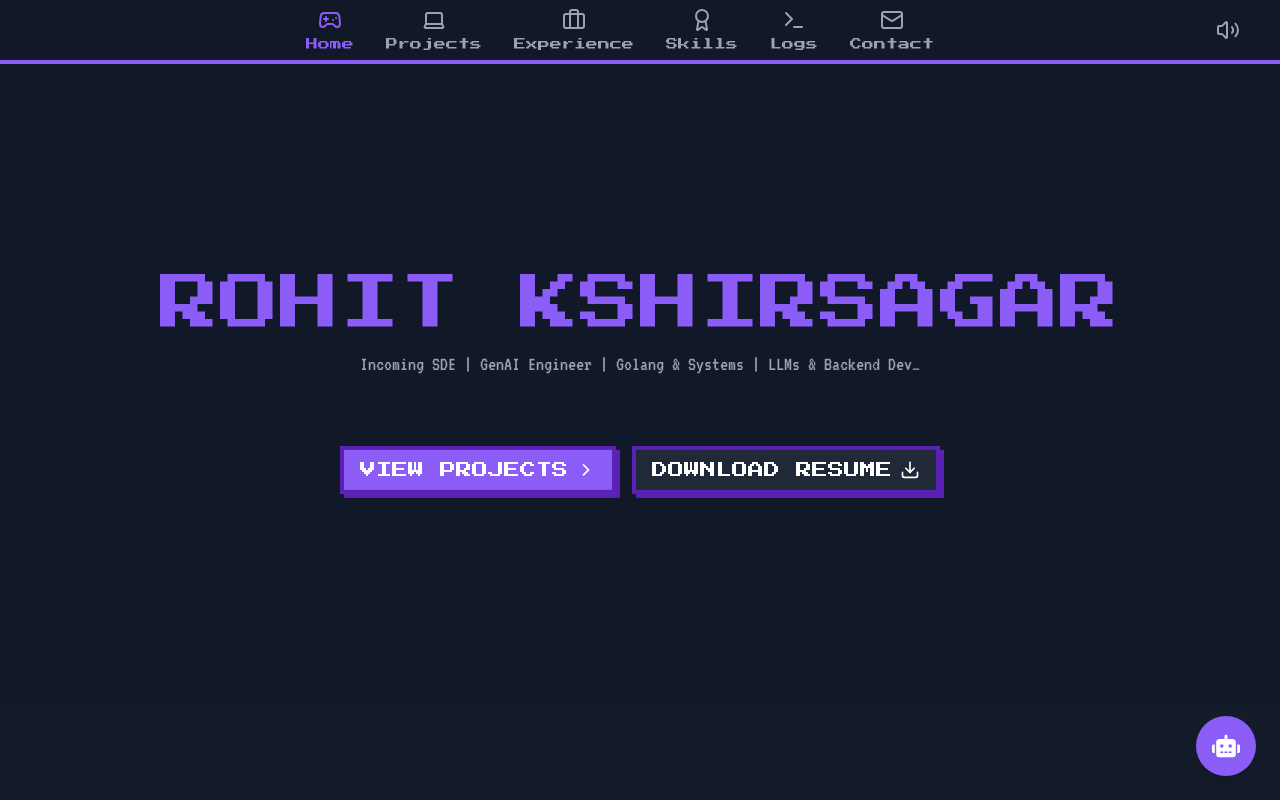
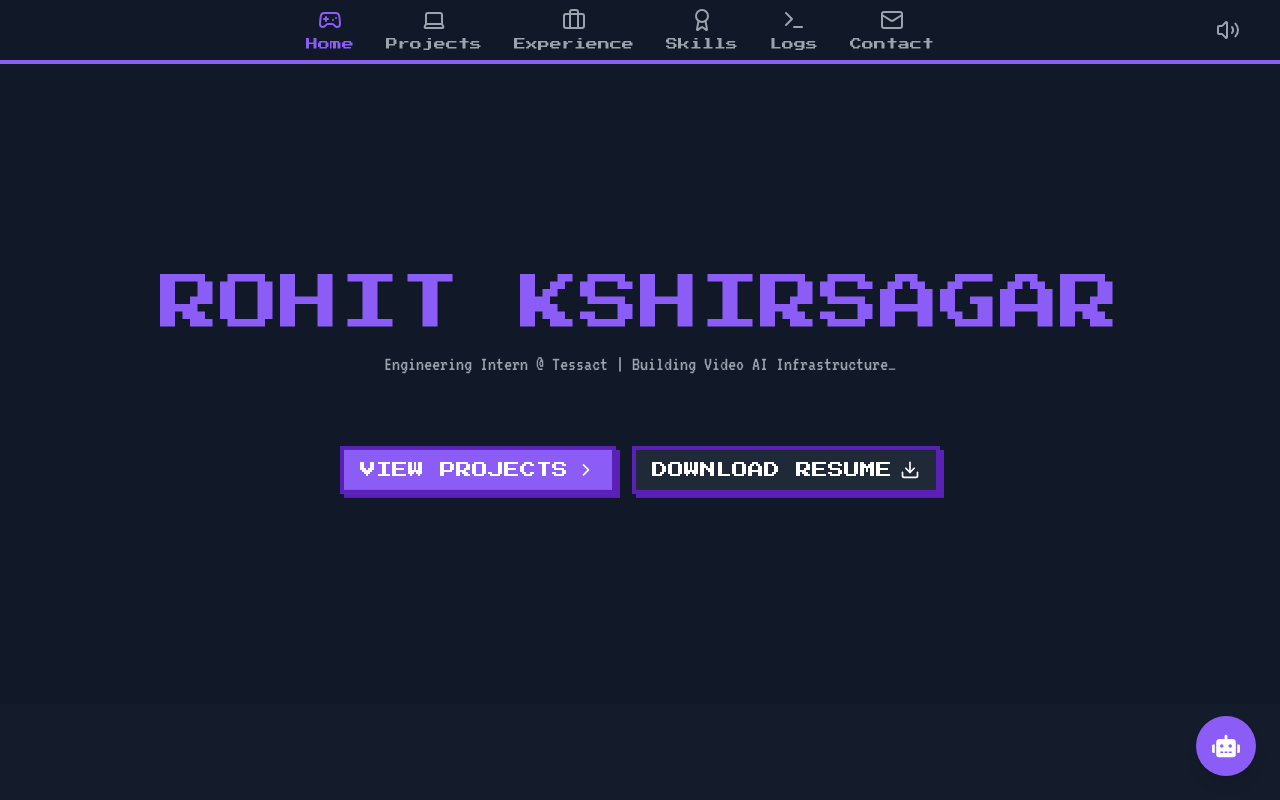
Before and after one commit to rohitkshirsagar19/rohitkshirsagar19.github.io, a React (Vite) app: page / in a window 1280 px wide. Shown: the top 800 px of the page. Built offline with nearby package versions, Linux system fonts and the light colour scheme.

Commit message:
chore: updated the position

```diff
--- a/src/pages/Index.tsx
+++ b/src/pages/Index.tsx
@@ -12,7 +12,7 @@ const Index = () => {
   const [isLoading, setIsLoading] = useState(true);
   const [showLoader, setShowLoader] = useState(true);
   const [textVisible, setTextVisible] = useState("");
-  const fullText = "Incoming SDE | GenAI Engineer | Golang & Systems | LLMs & Backend Dev";
+  const fullText = "Engineering Intern @ Tessact | Building Video AI Infrastructure";
   const [isChatbotOpen, setIsChatbotOpen] = useState(false);
 
   // Text typing effect
```
